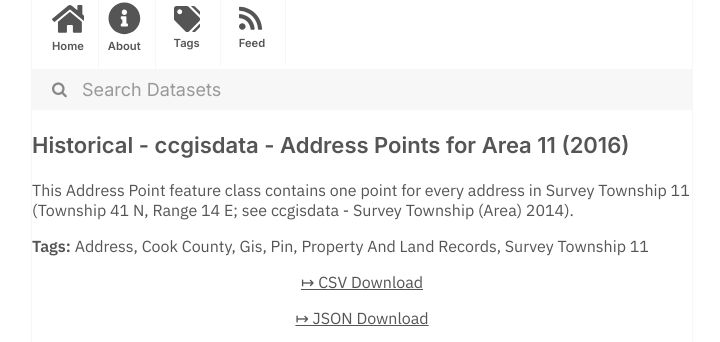
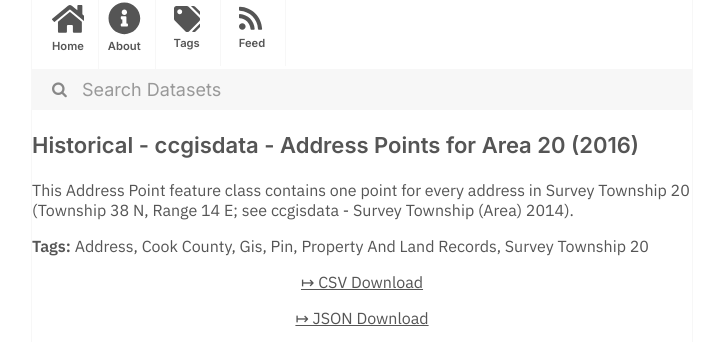
Before and after one commit to dayda-entities/cook-county-of-illinois, a Jekyll site: the page built from _posts/2020-11-10-historical-ccgisdata-address-p.md, in a window 1280 px wide. Shown: the part 216-558 px from the top of the page, without its empty margins (278-998 px from the left). Built offline with Jekyll 4.4.1, drawn with Linux system fonts in a browser that asks for light colours.

Commit message:
Publish Data

```diff
--- a/_posts/2020-11-10-historical-ccgisdata-address-p.md
+++ b/_posts/2020-11-10-historical-ccgisdata-address-p.md
@@ -1,7 +1,7 @@
 ---
-title: Historical - ccgisdata - Address Points for Area 11 (2016)
-created: '2020-11-10T16:57:50.136807'
-modified: '2020-11-10T16:57:50.136814'
+title: Historical - ccgisdata - Address Points for Area 20 (2016)
+created: '2020-11-10T16:57:07.735697'
+modified: '2020-11-10T16:57:07.735706'
 state: active
 type: dataset
 tags:
@@ -10,14 +10,14 @@ tags:
   - Gis
   - Pin
   - Property And Land Records
-  - Survey Township 11
+  - Survey Township 20
 groups:
   - Local Government
 csv_url: >-
-  https://datacatalog.cookcountyil.gov/api/views/sa4g-cqp2/rows.csv?accessType=DOWNLOAD
+  https://datacatalog.cookcountyil.gov/api/views/vc32-sqx2/rows.csv?accessType=DOWNLOAD
 json_url: >-
-  https://datacatalog.cookcountyil.gov/api/views/sa4g-cqp2/rows.json?accessType=DOWNLOAD
+  https://datacatalog.cookcountyil.gov/api/views/vc32-sqx2/rows.json?accessType=DOWNLOAD
 layout: post
 
 ---
-This Address Point feature class contains one point for every address in Survey Township 11 (Township 41 N, Range 14 E; see ccgisdata - Survey Township (Area) 2014).
+This Address Point feature class contains one point for every address in Survey Township 20 (Township 38 N, Range 14 E; see ccgisdata - Survey Township (Area) 2014).
```
